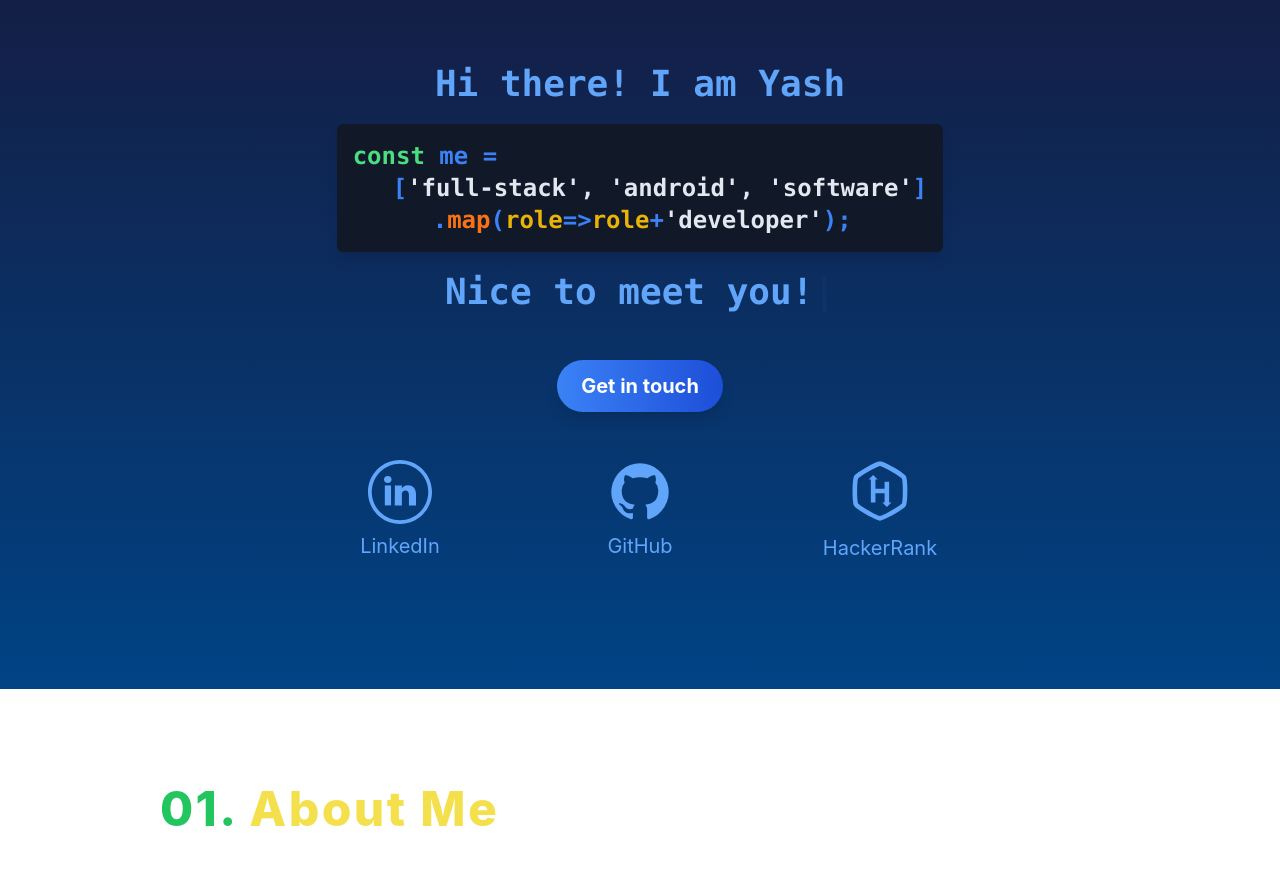
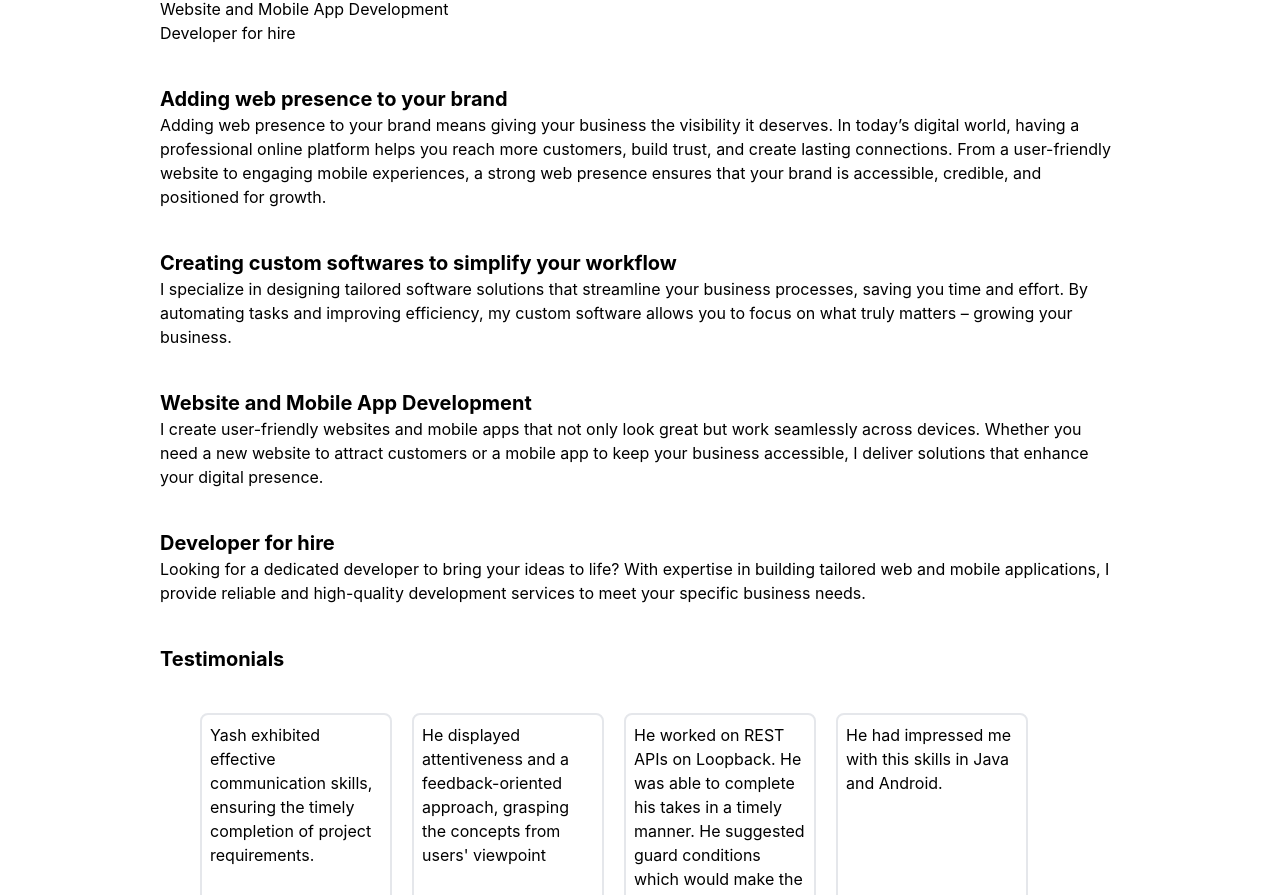
Before and after one commit to yashtibrewal/portfolio-website, a React (Create React App) app: page /services in a window 1280 px wide. Shown: the part 111-1006 px from the top of the page. Built offline with nearby package versions, Linux system fonts and the light colour scheme.

Commit message:
created servies route

```diff
--- a/package.json
+++ b/package.json
@@ -7,6 +7,7 @@
     "node-static": "^0.7.11",
     "react": "^18.0.0",
     "react-dom": "^18.0.0",
+    "react-router-dom": "^6.26.1",
     "react-scripts": "5.0.0",
     "react-typed": "^2.0.12",
     "serve": "^14.2.3",
--- a/src/App.tsx
+++ b/src/App.tsx
@@ -1,70 +1,21 @@
 import './css/App.css'
-import NavigationBar from './components/NavigationBar/NavigationBar';
-import AboutMe from './components/AboutMe';
-import Greet from './components/Greetings';
-import Experience from './components/Experience/Experience';
-import Education from './components/Education/Education';
-import { useEffect, useState } from 'react';
-import eventEmitter from './CustomEventEmitter';
-import Projects from './components/Projects/Projects';
-import Certificates from './components/Certification/Certificates';
-import Footer from './components/Footer';
 
-
+import { BrowserRouter as Router, Routes, Route } from 'react-router-dom';
+import Home from './Home';
+import Services from './components/Services';
 
 function App() {
 
-  const [isPanelOpen, setPanel] = useState(false);
+  return (
+    <Router>
+      <div className="App">
+        <Routes>
+          <Route path='/' element={<Home />} />
+          <Route path='/services' element={<Services />} />
+        </Routes>
+      </div>
+    </Router>
 
-
-  useEffect(() => {
-    const eventListener = (isPanelOpen: boolean) => {
-      setPanel(isPanelOpen);
-
-      // Disable scroll when panel is open
-      if (isPanelOpen) {
-        document.body.style.overflow = 'hidden';
-      } else {
-        document.body.style.overflow = 'auto'; // Reset scroll when panel is closed
-      }
-    };
-
-    eventEmitter.on('panelToggled', eventListener);
-
-    return () => {
-      eventEmitter.off('panelToggled', eventListener);
-    };
-  }, []);
-
-  const closePanel = () => {
-    eventEmitter.emit('panelClosed', eventEmitter);
-    setPanel(false);
-    document.body.style.overflow = 'auto'; // Reset scroll when panel is closed
-  }
-  return (
-    <div className="App">
-
-      {/* Gradient background */}
-      <div className={`fixed inset-0 bg-gradient-to-b from-my-blue  to-my-blue-2 `} />
-      <NavigationBar></NavigationBar>
-
-      {/* Content */}
-      <div onClick={closePanel} className={`relative z-10 bg-transparent text-my-yellow px-4 md:px-8 lg:px-24 xl:px-40 2xl:px-60 transition-all duration-300 ${isPanelOpen ? 'blur-md' : ''}`}>
-        <div className={`pb-20 space-y-10 md:space-y-12 lg:space-y-20 xl:space-y-24 2xl:space-y-32  ${isPanelOpen ? 'pointer-events-none' : ''}`}>
-          <Greet />
-          <AboutMe></AboutMe>
-          <Education />
-          <Experience />
-          <Projects />
-          <Certificates />
-        </div>
-      </div>
-      <div className={`relative z-10 w-full bottom-0 transition-all duration-300 ${isPanelOpen ? ' blur-md pointer-events-none' : ''}`}>
-        <Footer ></Footer>
-
-      </div>
-
-    </div>
   );
 }
 
--- /dev/null
+++ b/src/Home.tsx
@@ -0,0 +1,71 @@
+import { useState, useEffect } from "react";
+import AboutMe from "./components/AboutMe";
+import Certificates from "./components/Certification/Certificates";
+import Education from "./components/Education/Education";
+import Experience from "./components/Experience/Experience";
+import Footer from "./components/Footer";
+import Greet from "./components/Greetings";
+import NavigationBar from "./components/NavigationBar/NavigationBar";
+import Projects from "./components/Projects/Projects";
+import eventEmitter from "./CustomEventEmitter";
+
+import pageStyles from './components/page.module.css';
+
+function Home() {
+
+    const [isPanelOpen, setPanel] = useState(false);
+
+
+    useEffect(() => {
+        const eventListener = (isPanelOpen: boolean) => {
+            setPanel(isPanelOpen);
+
+            // Disable scroll when panel is open
+            if (isPanelOpen) {
+                document.body.style.overflow = 'hidden';
+            } else {
+                document.body.style.overflow = 'auto'; // Reset scroll when panel is closed
+            }
+        };
+
+        eventEmitter.on('panelToggled', eventListener);
+
+        return () => {
+            eventEmitter.off('panelToggled', eventListener);
+        };
+    }, []);
+
+    const closePanel = () => {
+        eventEmitter.emit('panelClosed', eventEmitter);
+        setPanel(false);
+        document.body.style.overflow = 'auto'; // Reset scroll when panel is closed
+    }
+    return (
+        <div className="Home">
+
+            {/* Gradient background */}
+            <div className={pageStyles.bg_gradient} />
+            <NavigationBar></NavigationBar>
+
+            {/* Content */}
+            <div onClick={closePanel} className={`relative z-10 bg-transparent text-my-yellow ${pageStyles.pagePadding} transition-all duration-300 ${isPanelOpen ? 'blur-md' : ''}`}>
+                <div className={`pb-20 space-y-10 md:space-y-12 lg:space-y-20 xl:space-y-24 2xl:space-y-32  ${isPanelOpen ? 'pointer-events-none' : ''}`}>
+                    <Greet />
+                    <AboutMe></AboutMe>
+                    <Education />
+                    <Experience />
+                    <Projects />
+                    <Certificates />
+                </div>
+            </div>
+            <div className={`relative z-10 w-full bottom-0 transition-all duration-300 ${isPanelOpen ? ' blur-md pointer-events-none' : ''}`}>
+                <Footer ></Footer>
+
+            </div>
+
+        </div>
+    );
+}
+
+
+export default Home
--- a/src/components/AboutMe.tsx
+++ b/src/components/AboutMe.tsx
@@ -54,7 +54,7 @@ function AboutMe() {
             <img
               className="object-contain border-2 border-blue-500 rounded-lg shadow-lg mb-5"
               src="images/professional-picture.jpeg"
-              alt="My Picture"
+              alt="Professional"
               title="Yash Tibrewal"
             />
           </div>
--- a/src/components/Greetings.tsx
+++ b/src/components/Greetings.tsx
@@ -1,6 +1,7 @@
 import { ReactTyped } from "react-typed";
 import FadeInSection from "./FadeInSection";
 import Profiles from "./Profiles/Profiles";
+import { Link } from "react-router-dom";
 
 export default function Greet() {
     return (
@@ -48,7 +49,7 @@ export default function Greet() {
                 </div>
 
             </div>
-            <div className="flex mx-auto">
+            <div className="flex mx-auto space-x-5">
                 <button
                     onClick={() => {
                         window.open(
@@ -60,6 +61,11 @@ export default function Greet() {
                 >
                     Get in touch
                 </button>
+                <Link
+                    className="mx-auto w-fit px-6 py-3 rounded-full bg-gradient-to-r from-blue-500 to-blue-700 hover:from-blue-600 hover:to-blue-800 text-white shadow-lg hover:shadow-xl transition-all duration-300 ease-in-out transform hover:scale-105 font-bold text-sm md:text-base lg:text-lg xl:text-xl"
+                    to={"/services"}                >
+                    Explore my services
+                </Link>
             </div>
             <div className="pb-20">
                 <Profiles />
--- /dev/null
+++ b/src/components/Services.tsx
@@ -0,0 +1,97 @@
+import Footer from "./Footer";
+import pageStyles from './page.module.css';
+import styles from './services.module.css';
+
+function Services() {
+
+    const services = [
+
+        'Adding web presence to your brand',
+        'Creating custom softwares to simplify your workflow',
+        'Website and Mobile App Development',
+        'Developer for hire'
+
+    ]
+
+    return (
+        <div className={pageStyles.pagePadding}>
+
+            {/* Gradient Background */}
+            {/* <div className={pageStyles.bg_gradient} /> */}
+
+
+            <div
+                className="flex-col space-y-10">
+                <div>
+                    <div className="text-6xl font-bold">
+                        Your Growth, My Priority
+                    </div>
+                    <div>
+                        <ul>
+                            {services.map((service, index) => {
+                                return <li key={index}>{service}</li>
+                            })}
+                        </ul>
+                    </div>
+                </div>
+                <div>
+                    <div className="text-xl font-bold">
+                        {services[0]}
+                    </div>
+                    <p>
+                        Adding web presence to your brand means giving your business the visibility it deserves. In today’s digital world, having a professional online platform helps you reach more customers, build trust, and create lasting connections. From a user-friendly website to engaging mobile experiences, a strong web presence ensures that your brand is accessible, credible, and positioned for growth.
+                    </p>
+                </div>
+                <div>
+                    <div className="text-xl font-bold">
+                        {services[1]}
+                    </div>
+                    <p>
+                        I specialize in designing tailored software solutions that streamline your business processes, saving you time and effort. By automating tasks and improving efficiency, my custom software allows you to focus on what truly matters – growing your business.
+                    </p>
+                </div>
+                <div>
+                    <div className="text-xl font-bold">
+                        {services[2]}
+                    </div>
+                    <p>
+                        I create user-friendly websites and mobile apps that not only look great but work seamlessly across devices. Whether you need a new website to attract customers or a mobile app to keep your business accessible, I deliver solutions that enhance your digital presence.
+                    </p>
+                </div>
+                <div>
+                    <div className="text-xl font-bold">
+                        {services[3]}
+                    </div>
+                    <p>
+                        Looking for a dedicated developer to bring your ideas to life? With expertise in building tailored web and mobile applications, I provide reliable and high-quality development services to meet your specific business needs.
+                    </p>
+                </div>
+                <div>
+                    <div className="text-xl font-bold">
+                        Testimonials
+                    </div>
+                    <div className="flex flex-wrap gap-x-5 p-10">
+                        <div className={styles.card}>
+                            Yash exhibited effective communication skills, ensuring the timely completion of project requirements.
+                        </div>
+                        <div className={styles.card}>
+                            He displayed attentiveness and a feedback-oriented approach, grasping the concepts from users' viewpoint
+                        </div>
+                        <div className={styles.card}>
+                            He worked on REST APIs on Loopback. He was able to complete his takes in a timely manner. He suggested guard conditions which would make the REST APIs more robust with respect to edge cases.
+                        </div>
+                        <div className={styles.card}>
+                            He had impressed me with this skills in Java and Android.
+                        </div>
+                    </div>
+                </div>
+            </div>
+
+            <div className="relative bottom-0">
+                {/* <Footer></Footer> */}
+            </div>
+        </div>
+    )
+}
+
+export default Services;
--- a/src/components/page.module.css
+++ b/src/components/page.module.css
@@ -42,3 +42,11 @@
 .numbering {
     @apply text-green-500;
 }
+
+.bg_gradient {
+    @apply fixed inset-0 bg-gradient-to-b from-my-blue to-my-blue-2;
+}
+
+.pagePadding{
+    @apply px-4 md:px-8 lg:px-24 xl:px-40 2xl:px-60;
+}
--- /dev/null
+++ b/src/components/services.module.css
@@ -0,0 +1,5 @@
+@tailwind utilities;
+
+.card {
+    @apply border-2 w-48 p-2 rounded-lg;
+}
```
Also changed, not shown: src/components/Experience/Experience.tsx (+5 -4 lines), 1 other file (tests, documents, lock files or other folders).
